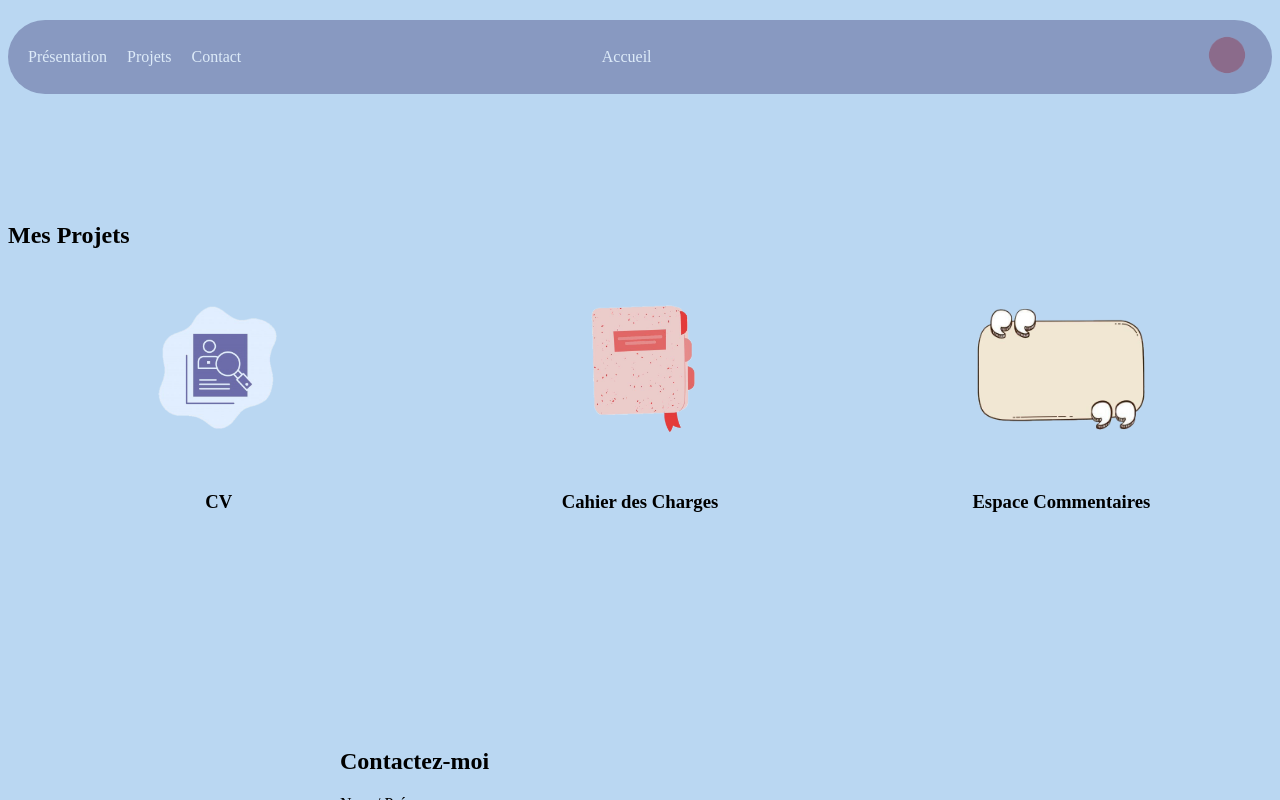
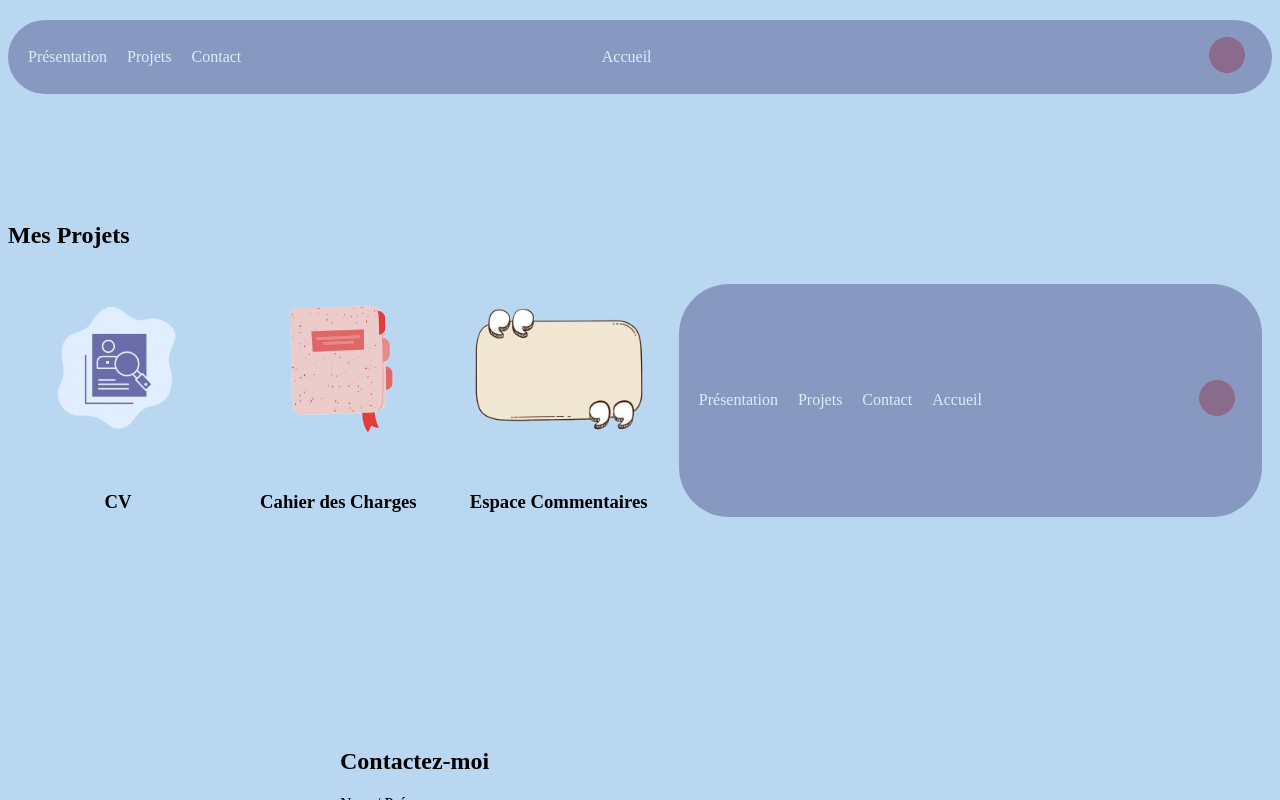
Before and after one commit to Rromanee/mon-portfolio-vuejs-CEF, a Vue app: page / in a window 1280 px wide. Both pictures are taken after a click on the element "Espace Commentaires". Shown: the part 1385-2185 px from the top of the page. Built offline with nearby package versions, Linux system fonts and the light colour scheme.

Commit message:
add modal

```diff
--- a/src/components/Modal.vue
+++ b/src/components/Modal.vue
@@ -1,7 +1,119 @@
+<script setup>
+import { ref, onMounted, onUnmounted } from 'vue'
+
+// Track the active section
+const activeSection = ref('')
+
+// Function to detect which section is currently in view (scroll detection)
+const handleScroll = () => {
+  const sections = document.querySelectorAll('section')
+  let currentSection = ''
+
+  sections.forEach(section => {
+    const sectionTop = section.offsetTop - 100  // Adjust the offset for better accuracy
+    const sectionBottom = sectionTop + section.offsetHeight // Add height to determine bottom
+
+    if (window.scrollY >= sectionTop && window.scrollY < sectionBottom) {
+      currentSection = section.getAttribute('id')
+    }
+  })
+
+  activeSection.value = currentSection
+}
+
+// Set up scroll event listener when the component is mounted
+onMounted(() => {
+  window.addEventListener('scroll', handleScroll)
+})
+
+// Clean up the scroll event listener when the component is unmounted
+onUnmounted(() => {
+  window.removeEventListener('scroll', handleScroll)
+})
+
+// Function to handle clicks (when user manually clicks a link)
+const setActive = (sectionId) => {
+  activeSection.value = sectionId;
+  const section = document.getElementById(sectionId);
+  if (section) {
+    section.scrollIntoView({ behavior: 'smooth' });
+  }
+}
+
+const scrollToTop = () => {
+  window.scrollTo({ top: 0, behavior: 'smooth' });
+};
+</script>
+
 <template>
-
+  <header class="header">
+    <nav>
+      <a href="#presentation"
+         class="nav-menu-left"
+         :class="{ active: activeSection === 'presentation' }"
+         @click="setActive('presentation')">Présentation</a>
+      <a href="#creations"
+         class="nav-menu-left"
+         :class="{ active: activeSection === 'creations' }"
+         @click="setActive('creations')">Projets</a>
+      <a href="#contact"
+         class="nav-menu-left"
+         :class="{ active: activeSection === 'contact' }"
+         @click="setActive('contact')">Contact</a>
+    </nav>
+    <nav>
+      <a href="#" class="nav-menu-middle"
+      :class="{ active: activeSection === 'accueil' }"
+      @click="setActive('accueil')">Accueil</a>
+    </nav>
+    <div class="logo" @click="scrollToTop">
+      <img src="../assets/images/logo.png" alt="Mon Logo" class="circle"/>
+    </div>
+  </header>
 </template>
 
 <style scoped>
+.header {
+    background-color: #575D90;
+    opacity: 0.5;
+    border-radius: 50px;
+    padding: 10px 20px;
+    margin: 15px 0px;
+    display: flex;
+    align-items: center;
+    justify-content:space-between;
+    position: sticky;
+    top: 20px;
+    bottom: 50px;
+    z-index: 10;
+}
+
+.nav-menu-left{
+  padding-right: 20px;
+  color: white;
+  text-decoration: none;
+}
+
+.nav-menu-left.active,
+.nav-menu-middle.active{
+  text-decoration: underline;
+  color: white;
+}
+
+.nav-menu-middle {
+  display: flex;
+  padding-right: 210px;
+  text-decoration: none;
+  color: white;
+}
+
+.logo img {
+  width: 50px;
+  height: auto;
+}
+.logo:hover{
+  cursor: pointer;
+  opacity: 1;
+}
 
 </style>
```
